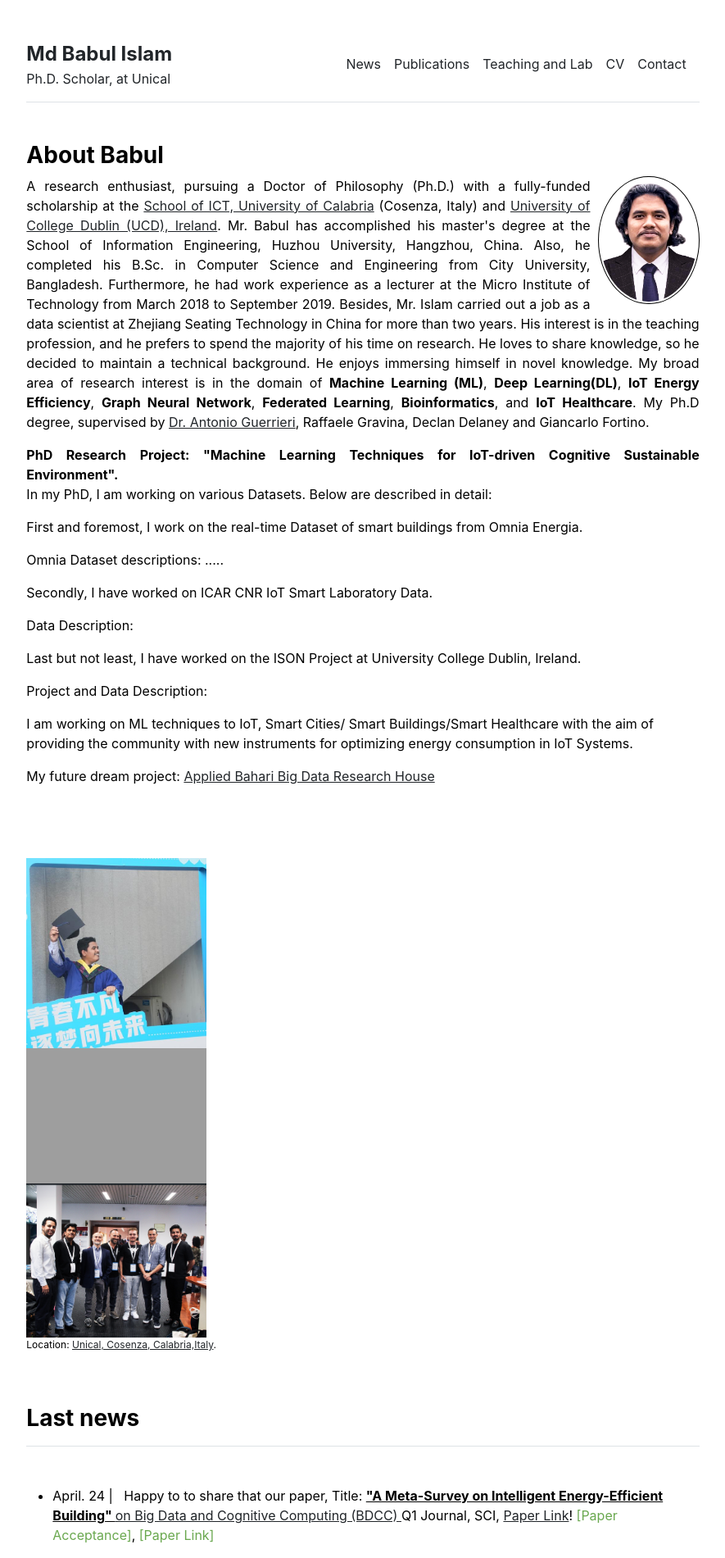
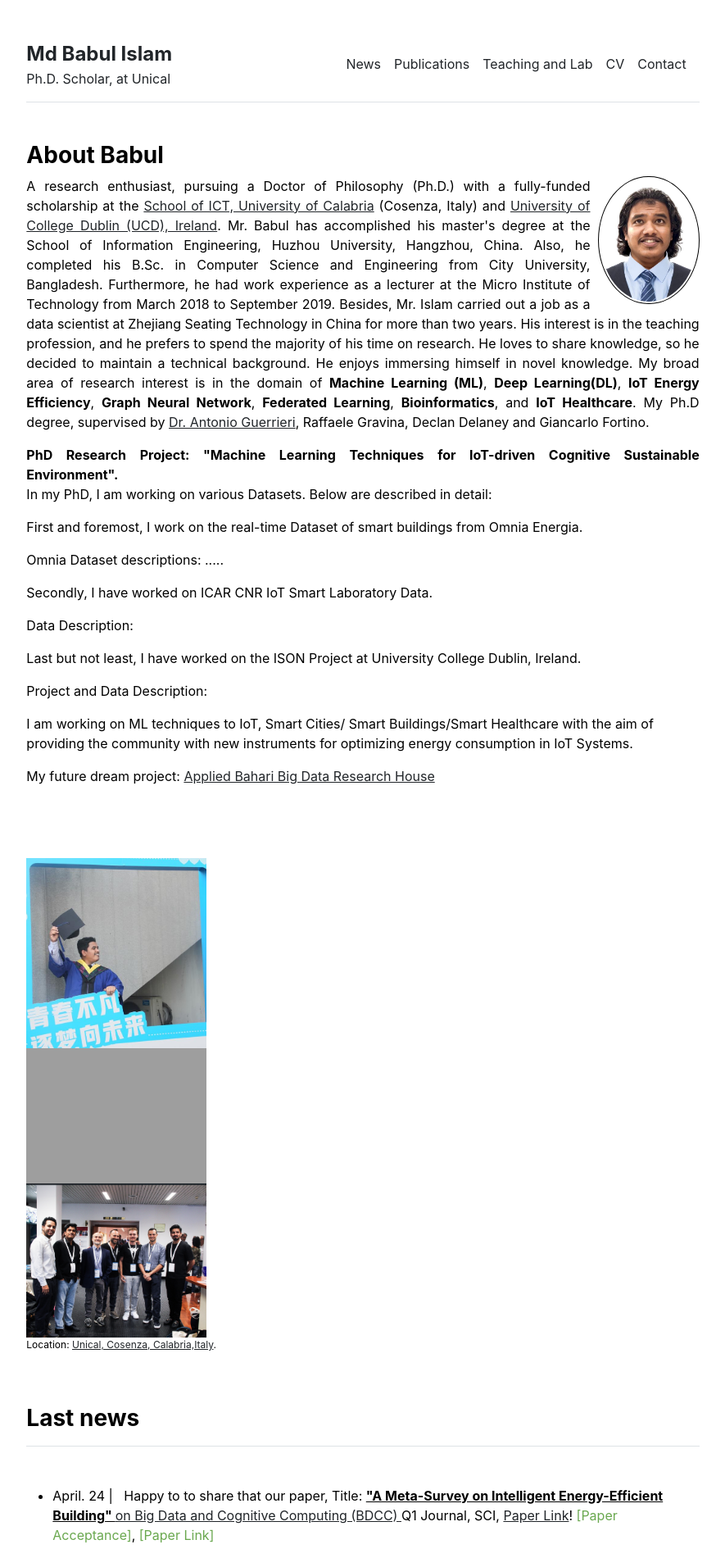
Before and after one commit to babulcseian/babulcseian.github.io, a Jekyll site: the page built from index.md, in a window 1280 px wide. Shown: the top 1901 px of the page at 82% size, without its empty margins (197-1082 px from the left). Built offline with Jekyll 4.4.1, drawn with Linux system fonts in a browser that asks for light colours; a style sheet for code colours, icons or effects is not loaded.

Commit message:
Update home.html

```diff
--- a/_layouts/home.html
+++ b/_layouts/home.html
@@ -6,7 +6,7 @@
   <div class="col-md-15">
     <h3 class="fw-bold">About Babul</h3>
 
-<img src="{{ site.github.url }}/assets/img/Md Babul Islam 1.jpg" alt="Home" width="15%" title="MSc Graduation" style="float: right; margin-left: 10px; margin-bottom: 10px; border: solid black 1px; padding: 2px; border-radius: 50%;">
+<img src="{{ site.github.url }}/assets/img/Md Babul Islam - 1 .jpeg" alt="Home" width="15%" title="MSc Graduation" style="float: right; margin-left: 10px; margin-bottom: 10px; border: solid black 1px; padding: 2px; border-radius: 50%;">
 
     <p align="justify"> A research enthusiast, pursuing a Doctor of Philosophy (Ph.D.) with a fully-funded scholarship at the <a class="other" href='https://dottorato.dimes.unical.it/students/md-babul-islam'>School of ICT, University of Calabria</a> (Cosenza, Italy)
        and <a class="other" href='https://www.ucd.ie/'>University of College Dublin (UCD), Ireland</a>.
```
